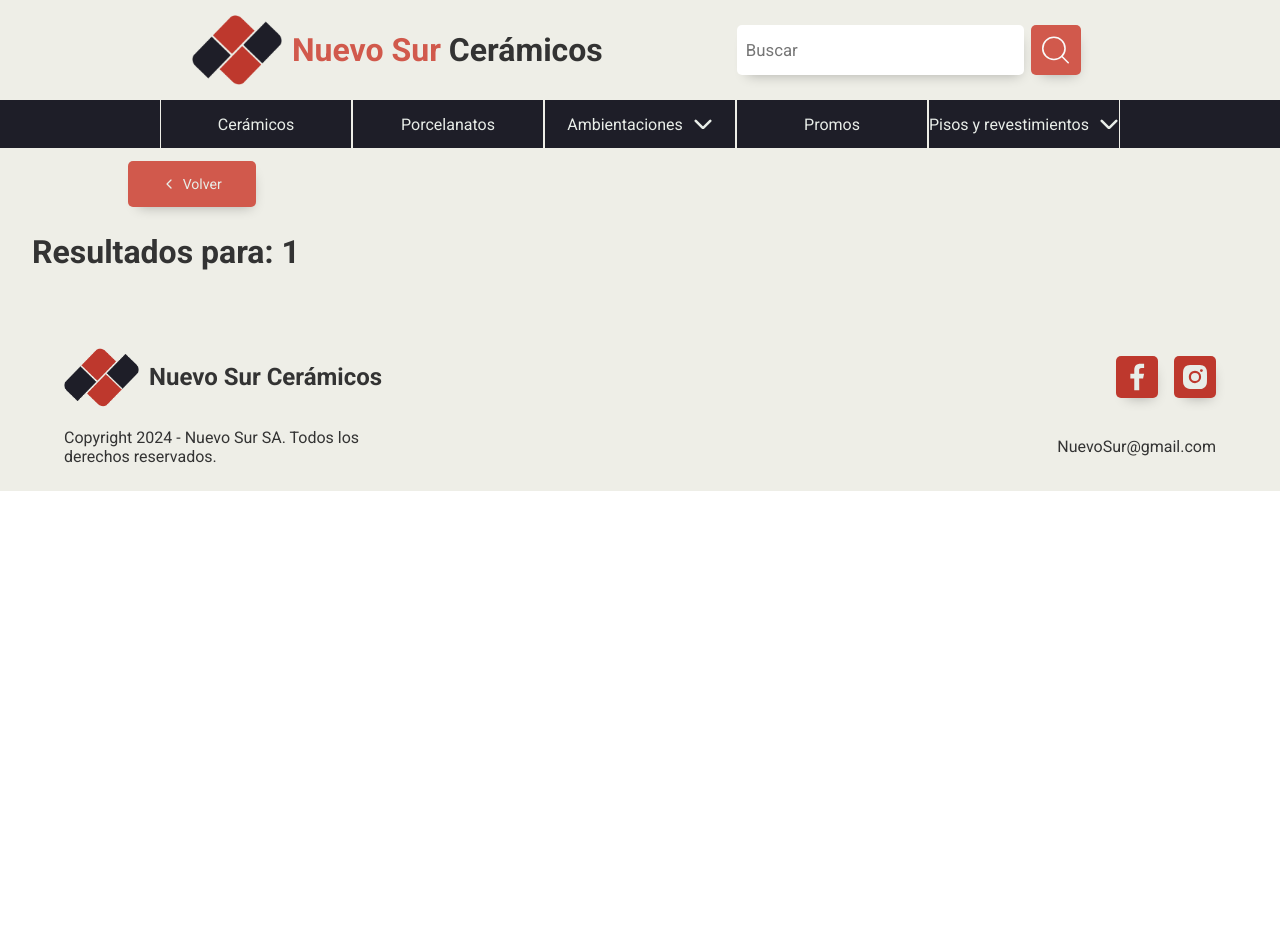
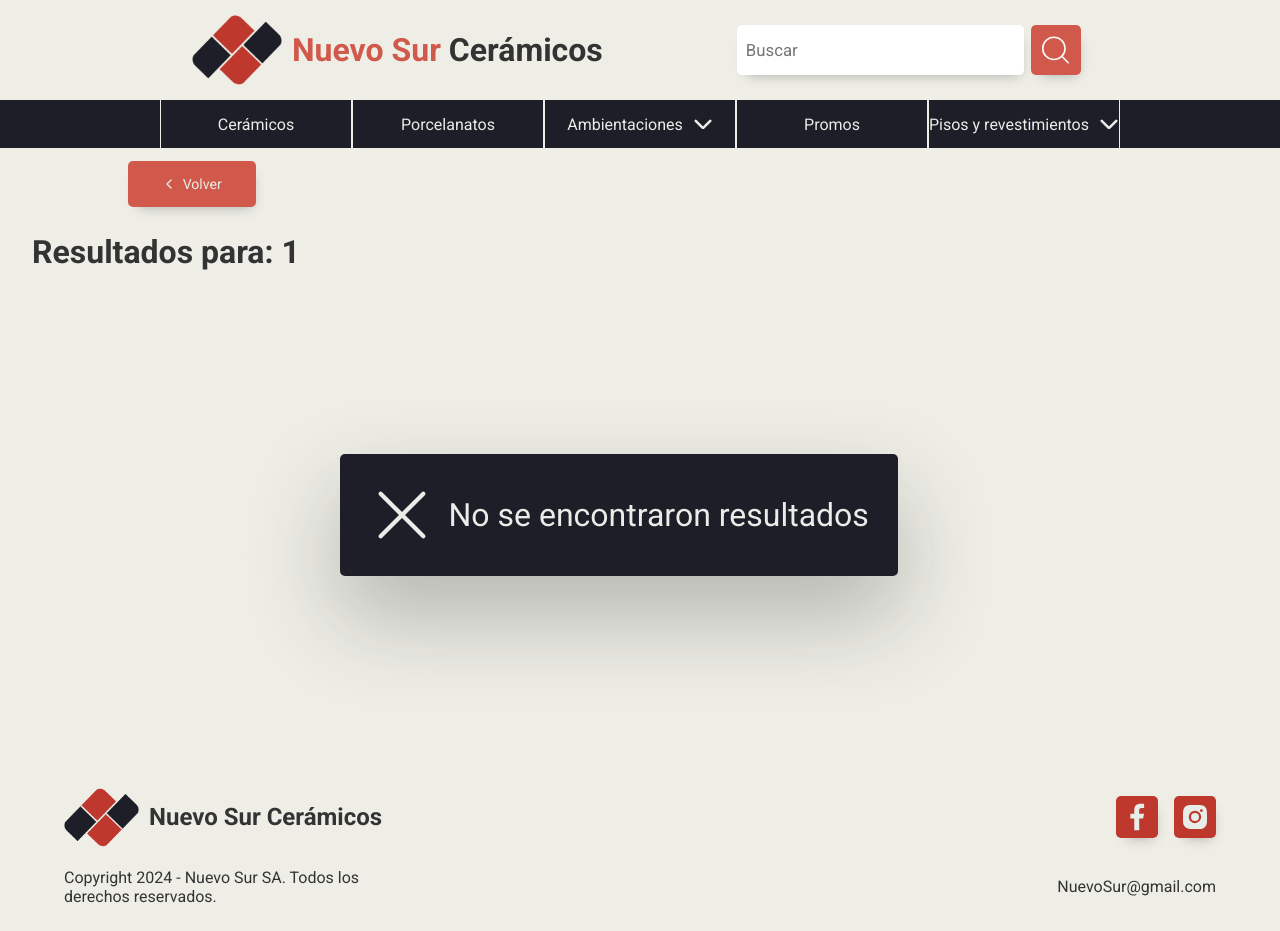
Before and after one commit to TomyAlberdi/NuevoSur-Web, a React (Vite) app: page /search/1 in a window 1280 px wide. Before the commit the page ends 800 px from the top, so only its background shows below. Built offline with nearby package versions, Linux system fonts and the light colour scheme.

Commit message:
Added No Result Panel to Search Page

```diff
--- a/src/Pages/Search/Search.jsx
+++ b/src/Pages/Search/Search.jsx
@@ -2,6 +2,7 @@ import React, { useContext, useEffect, useState } from "react";
 import { useParams } from "react-router-dom";
 import { ProductContext } from "@/Hooks/ProductContextComponent";
 import ProductCard from "@/Components/ProductCard/ProductCard";
+import { RxCross1 } from "react-icons/rx";
 
 const Search = () => {
   const [Results, setResults] = useState([]);
@@ -20,9 +21,15 @@ const Search = () => {
         <h2>Resultados para: {query}</h2>
       </div>
       <div className="searchResults">
-        {Results.map((item, index) => (
-          <ProductCard data={item} key={index} />
-        ))}
+        {Results.length > 0 ? (
+          Results.map((item, index) => <ProductCard data={item} key={index} />)
+        ) : (
+          <div className="noResultPanel">
+            <span>
+              <RxCross1 />
+              No se encontraron resultados</span>
+          </div>
+        )}
       </div>
     </section>
   );
--- a/src/Pages/Search/_search.scss
+++ b/src/Pages/Search/_search.scss
@@ -17,5 +17,28 @@ section.Search {
     article.ProductCard {
       margin-bottom: 1vw;
     }
+    div.noResultPanel {
+      @include var.flex-container(row,center,center);
+      width: 100vw;
+      text-align: center;
+      height: 55vh;
+      span {
+        @include var.flex-container(row,center,center);
+        box-shadow: var.$shadow-2;
+        svg {
+          width: 5vw;
+          height: 5vw;
+          path {
+            fill: var.$text-light;
+          }
+        }
+        background-color: var.$primary-black;
+        border-radius: 5px;
+        color: var.$text-light;
+        font-size: 2rem;
+        gap: 15px;
+        padding: 2.5%;
+      }
+    }
   }
 }
```
